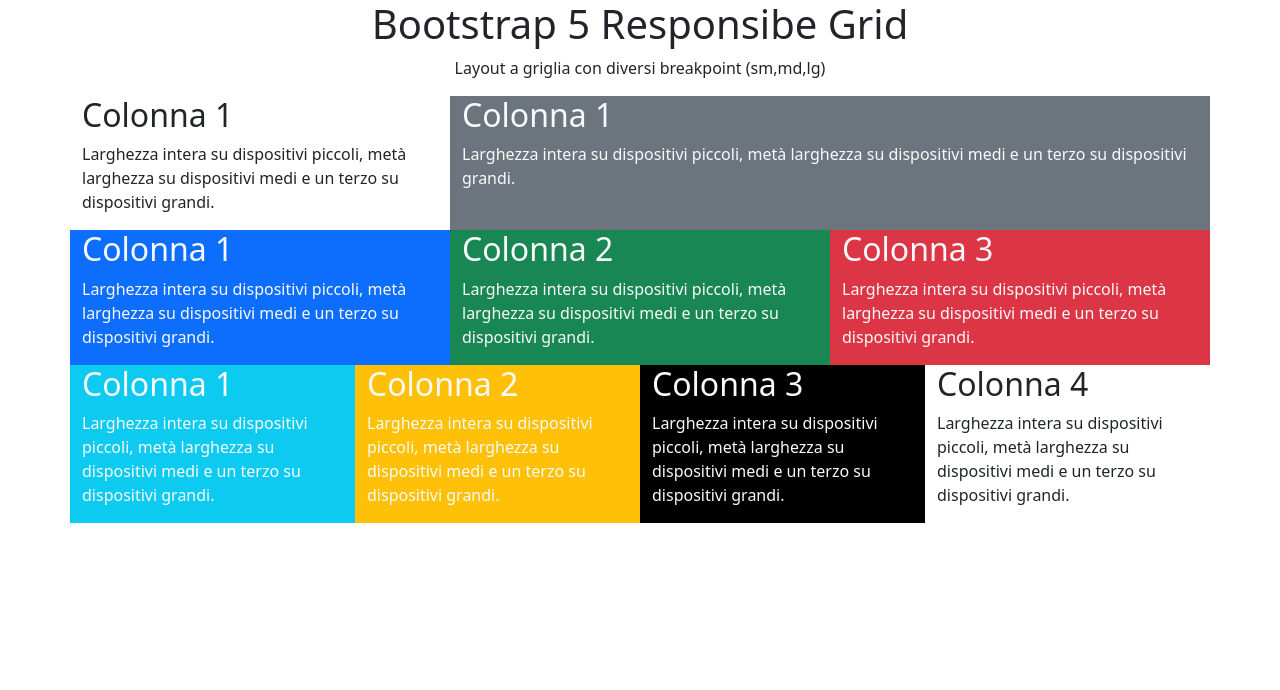
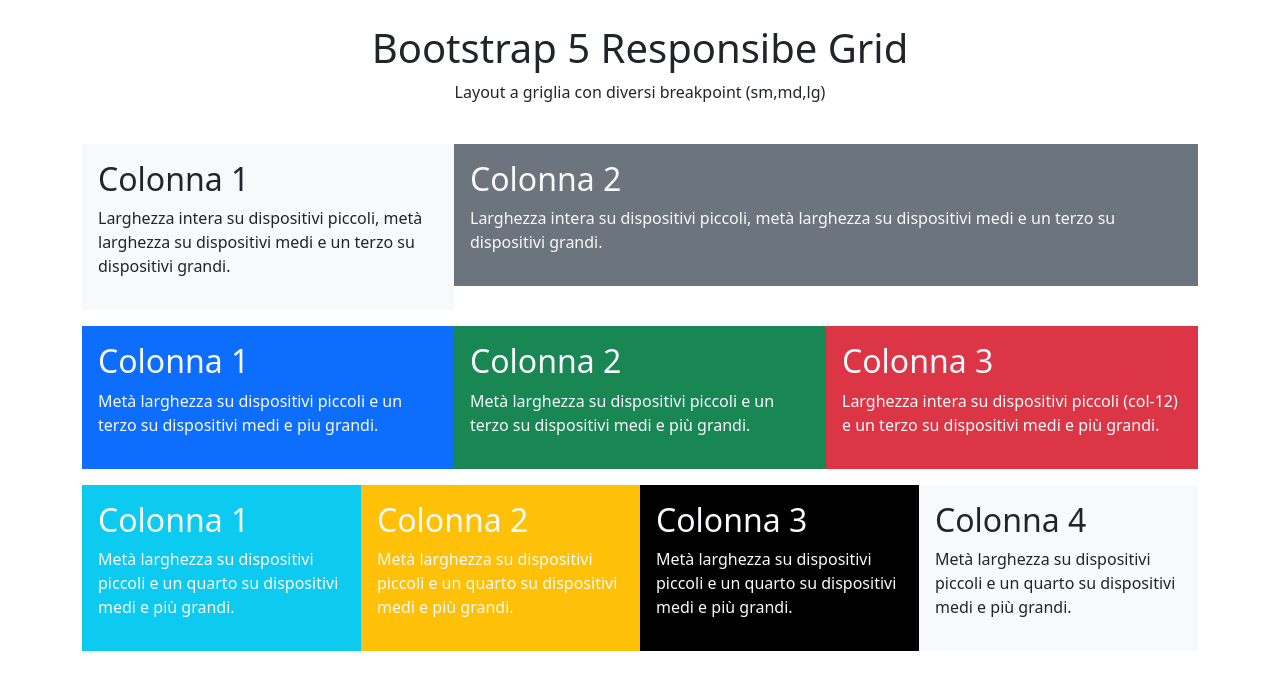
Before and after one commit to SergioGBosco/htmlcss-bootstrap-layout, a plain HTML site: page index.html in a window 1280 px wide. Drawn offline with nearby package versions, Linux system fonts and the light colour scheme.

Commit message:
[Add] Add Margin row, and Padding Box

```diff
--- a/index.html
+++ b/index.html
@@ -12,7 +12,7 @@
 
 <body>
   <div class="container">
-    <div class="row">
+    <div class="row my-4">
       <div class="col-12 text-center">
         <div class="box">
           <h1>Bootstrap 5 Responsibe Grid</h1>
@@ -20,78 +20,82 @@
         </div>
       </div>
     </div>
-    <div class="row">
-      <div class="col-12 col-sm-6 col-lg-4">
-        <div class="box">
+  </div>
+  <div class="container-sm">
+    <div class="row my-3 gx-0">
+      <div class="col-12 col-sm-6 col-lg-4 ">
+        <div class="box p-3 bg-light">
           <h2>Colonna 1</h2>
           <p>Larghezza intera su dispositivi piccoli, metà larghezza su dispositivi medi e un terzo su dispositivi
             grandi.
           </p>
         </div>
       </div>
-
-      <div class="col-12 col-sm-6 col-lg-8 bg-secondary ">
-        <div class="box text-light">
-          <h2>Colonna 1</h2>
+      <div class="col-12 col-sm-6 col-lg-8  ">
+        <div class="box text-light p-3 bg-secondary">
+          <h2>Colonna 2</h2>
           <p>Larghezza intera su dispositivi piccoli, metà larghezza su dispositivi medi e un terzo su dispositivi
             grandi.
           </p>
         </div>
       </div>
     </div>
-    <div class="row">
-      <div class="col-6 col-sm-4 bg-primary">
-        <div class="box text-light">
+  </div>
+  <div class="container">
+    <div class="row my-3 gx-0">
+      <div class="col-6 col-sm-4 ">
+        <div class="box text-light p-3 bg-primary">
           <h2>Colonna 1</h2>
-          <p>Larghezza intera su dispositivi piccoli, metà larghezza su dispositivi medi e un terzo su dispositivi
-            grandi.
+          <p>Metà larghezza su dispositivi piccoli e un terzo su dispositivi medi e piu grandi.</p>
         </div>
       </div>
-      <div class="col-6 col-sm-4 bg-success">
-        <div class="box text-light">
+      <div class="col-6 col-sm-4 ">
+        <div class="box text-light p-3 bg-success">
           <h2>Colonna 2</h2>
-          <p>Larghezza intera su dispositivi piccoli, metà larghezza su dispositivi medi e un terzo su dispositivi
-            grandi.
+          <p>Metà larghezza su dispositivi piccoli e un terzo su dispositivi medi e più grandi.
+          </p>
         </div>
       </div>
-      <div class="col-12 col-sm-4 bg-danger">
-        <div class="box text-light">
+      <div class="col-12 col-sm-4 ">
+        <div class="box text-light p-3 bg-danger">
           <h2>Colonna 3</h2>
-          <p>Larghezza intera su dispositivi piccoli, metà larghezza su dispositivi medi e un terzo su dispositivi
-            grandi.
+          <p>Larghezza intera su dispositivi piccoli (col-12) e un terzo su dispositivi medi e più
+            grandi. </p>
         </div>
       </div>
     </div>
-    <div class="row">
-      <div class="col-6 col-sm-3 bg-info">
-        <div class="box text-light">
+  </div>
+  <div class="container">
+    <div class="row my-3 gx-0">
+      <div class="col-6 col-sm-3 ">
+        <div class="box text-light p-3 bg-info">
           <h2>Colonna 1</h2>
-          <p>Larghezza intera su dispositivi piccoli, metà larghezza su dispositivi medi e un terzo su dispositivi
-            grandi.
-        </div>
-      </div>
-      <div class="col-6 col-sm-3 bg-warning">
-        <div class="box text-light">
-          <h2>Colonna 2</h2>
-          <p>Larghezza intera su dispositivi piccoli, metà larghezza su dispositivi medi e un terzo su dispositivi
-            grandi.
-        </div>
-      </div>
-      <div class="col-6 col-sm-3 bg-black">
-        <div class="box text-light">
-          <h2>Colonna 3</h2>
-          <p>Larghezza intera su dispositivi piccoli, metà larghezza su dispositivi medi e un terzo su dispositivi
-            grandi.
+          <p>Metà larghezza su dispositivi piccoli e un quarto su dispositivi medi e più grandi.
+          </p>
         </div>
       </div>
       <div class="col-6 col-sm-3 ">
-        <div class="box">
+        <div class="box text-light p-3 bg-warning">
+          <h2>Colonna 2</h2>
+          <p>Metà larghezza su dispositivi piccoli e un quarto su dispositivi medi e più grandi. </p>
+        </div>
+      </div>
+      <div class="col-6 col-sm-3 ">
+        <div class="box text-light p-3 bg-black">
+          <h2>Colonna 3</h2>
+          <p>Metà larghezza su dispositivi piccoli e un quarto su dispositivi medi e più grandi.
+          </p>
+        </div>
+      </div>
+      <div class="col-6 col-sm-3 ">
+        <div class="box p-3 bg-light">
           <h2>Colonna 4</h2>
-          <p>Larghezza intera su dispositivi piccoli, metà larghezza su dispositivi medi e un terzo su dispositivi
-            grandi.
+          <p>Metà larghezza su dispositivi piccoli e un quarto su dispositivi medi e più grandi.
+          </p>
         </div>
       </div>
     </div>
+  </div>
 </body>
 
 </html>
```
